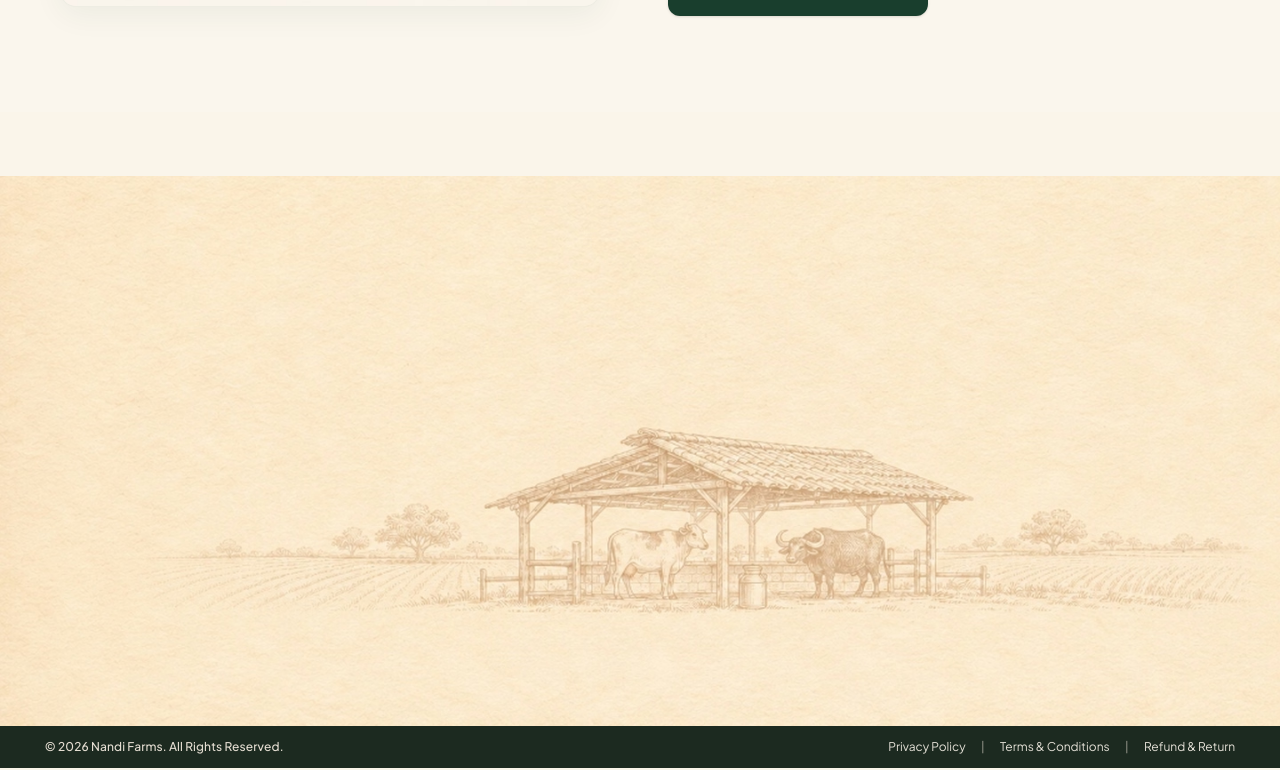
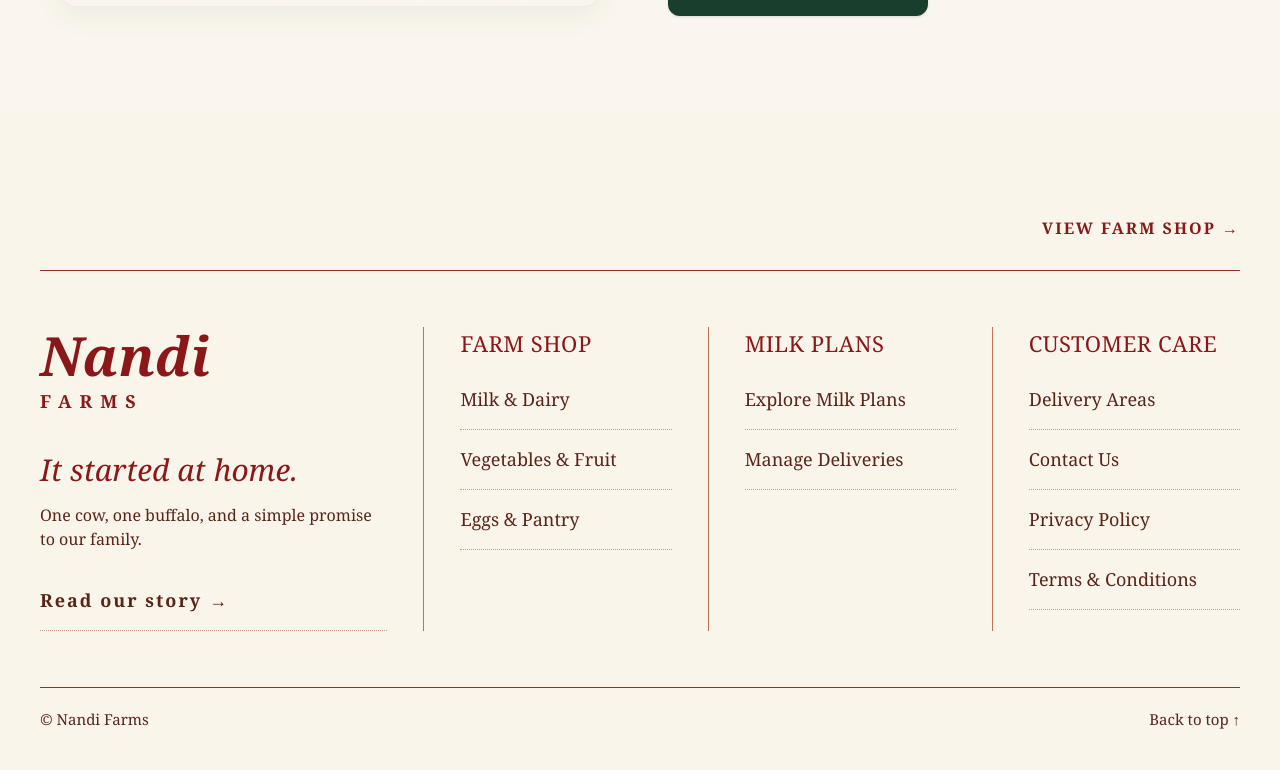
Before and after one commit to janagamsathwikpatel-art/nandi-farms, a Next.js app: page / in a window 1280 px wide. Shown: the part 9666-10436 px from the top of the page. Built offline with nearby package versions, Linux system fonts and the light colour scheme.

Commit message:
feat(footer): implement text-only editorial typography footer matching user code format

```diff
--- a/src/components/NandiFarmsFooter.css
+++ b/src/components/NandiFarmsFooter.css
@@ -1,91 +1,225 @@
-/* Clean Scenic Footer with Vintage Farm Gowshala Etching - Zero Text on Artwork */
-.nandi-footer-section-clean {
-  position: relative;
-  width: 100%;
-  overflow: hidden;
-  background-color: #f7eedf;
-  display: flex;
-  flex-direction: column;
+/* Nandi Farms Editorial Typography Footer */
+.nandi-footer {
+  max-width: 1280px;
+  margin: auto;
+  padding: 40px;
+  color: #5a2419;
+  font-family: Georgia, serif;
+  background: transparent;
   box-sizing: border-box;
 }
 
-.nandi-footer-art-wrapper {
-  position: relative;
-  width: 100%;
-  aspect-ratio: 1024 / 440;
-  max-height: 580px;
-  min-height: 280px;
-  overflow: hidden;
-  display: block;
+.footer-top {
+  display: flex;
+  justify-content: flex-end;
+  padding-bottom: 30px;
+  border-bottom: 1px solid #8f3323;
 }
 
-.nandi-footer-art-img {
-  width: 100%;
-  height: 100%;
-  object-fit: cover;
-  object-position: center bottom;
-  display: block;
-  image-rendering: -webkit-optimize-contrast;
-  image-rendering: crisp-edges;
-  transform: translateZ(0);
+.shop-link,
+.story-link {
+  color: #851b19;
+  font-weight: 700;
+  letter-spacing: 2px;
+  text-decoration: none;
+  transition: color 0.2s ease, transform 0.2s ease;
 }
 
-/* Minimal Sleek Legal Under-Bar */
-.nandi-footer-underbar {
-  position: relative;
-  z-index: 10;
+.shop-link:hover,
+.story-link:hover {
+  color: #aa2421;
+}
+
+.footer-grid {
+  display: grid;
+  grid-template-columns: 1.4fr 1fr 1fr 1fr;
+  gap: 36px;
+  padding: 56px 0;
+}
+
+.footer-grid section:not(.brand-column) {
+  border-left: 1px solid #b87555;
+  padding-left: 36px;
+}
+
+.logo-text strong {
+  display: block;
+  color: #8b1718;
+  font-size: 54px;
+  font-style: italic;
+  line-height: 1.05;
+}
+
+.logo-text span {
+  display: block;
+  color: #8b1718;
+  font-size: 18px;
+  font-weight: 700;
+  letter-spacing: 8px;
+  margin-top: 4px;
+}
+
+.nandi-footer h2,
+.brand-column h2 {
+  color: #8b1718;
+  font-size: 30px;
+  font-style: italic;
+  margin-top: 36px;
+  margin-bottom: 14px;
+  line-height: 1.25;
+}
+
+.brand-column p {
+  color: #5a2419;
+  font-size: 16px;
+  line-height: 1.5;
+  margin-bottom: 20px;
+}
+
+.nandi-footer h3,
+.footer-grid h3 {
+  color: #8b1718;
+  font-size: 22px;
+  margin-top: 0;
+  margin-bottom: 10px;
+  letter-spacing: 0.5px;
+}
+
+.footer-grid a,
+.footer-grid .footer-link-btn {
+  display: block;
   width: 100%;
-  background-color: #1c2a20;
-  padding: 14px clamp(20px, 3.5vw, 64px);
-  display: flex;
-  flex-direction: column;
-  align-items: center;
-  justify-content: space-between;
-  gap: 10px;
-  color: #f5f0e6;
-  font-size: 12px;
+  text-align: left;
+  background: none;
+  border: none;
+  cursor: pointer;
+  padding: 16px 0;
+  color: #5a2419;
+  font-family: Georgia, serif;
+  font-size: 18px;
+  text-decoration: none;
+  border-bottom: 1px dotted #c99a7e;
+  transition: color 0.2s ease, padding-left 0.2s ease;
   box-sizing: border-box;
 }
 
-@media (min-width: 768px) {
-  .nandi-footer-underbar {
-    flex-direction: row;
-    padding: 12px clamp(24px, 3.5vw, 64px);
+.footer-grid a:hover,
+.footer-grid .footer-link-btn:hover {
+  color: #851b19;
+  padding-left: 4px;
+}
+
+.footer-bottom {
+  display: flex;
+  justify-content: space-between;
+  padding-top: 20px;
+  border-top: 1px solid #8f3323;
+  color: #5a2419;
+  font-size: 15px;
+}
+
+.footer-bottom a {
+  color: #5a2419;
+  text-decoration: none;
+  transition: color 0.2s ease;
+}
+
+.footer-bottom a:hover {
+  color: #851b19;
+  text-decoration: underline;
+}
+
+/* Modal styling for legal and contact buttons */
+.nandi-footer-modal-backdrop {
+  position: fixed;
+  inset: 0;
+  background-color: rgba(26, 17, 13, 0.6);
+  backdrop-filter: blur(4px);
+  z-index: 9999;
+  display: grid;
+  place-items: center;
+  padding: 20px;
+}
+
+.nandi-footer-modal-dialog {
+  background: #faf5ea;
+  border: 1px solid #8f3323;
+  border-radius: 16px;
+  max-width: 500px;
+  width: 100%;
+  padding: 28px;
+  box-shadow: 0 16px 40px rgba(44, 27, 19, 0.25);
+  animation: footerModalIn 0.25s ease-out;
+}
+
+@keyframes footerModalIn {
+  from {
+    opacity: 0;
+    transform: translateY(12px) scale(0.97);
+  }
+  to {
+    opacity: 1;
+    transform: translateY(0) scale(1);
   }
 }
 
-.nandi-footer-underbar-copy {
-  margin: 0;
-  font-weight: 450;
-  color: #e5ded2;
-  letter-spacing: 0.01em;
+.nandi-footer-modal-head {
+  display: flex;
+  justify-content: space-between;
+  align-items: center;
+  border-bottom: 1px solid #c99a7e;
+  padding-bottom: 12px;
+  margin-bottom: 16px;
 }
 
-.nandi-footer-underbar-links {
-  display: flex;
-  align-items: center;
-  gap: clamp(8px, 1.2vw, 16px);
-  color: #e5ded2;
+.nandi-footer-modal-head h3 {
+  margin: 0;
+  color: #8b1718;
+  font-size: 22px;
 }
 
-.nandi-footer-underbar-btn {
+.nandi-footer-modal-close {
   background: none;
   border: none;
-  color: #f5f0e6;
-  font-size: inherit;
-  padding: 0;
+  font-size: 28px;
+  color: #8b1718;
   cursor: pointer;
-  opacity: 0.92;
-  transition: opacity 0.2s ease, text-decoration 0.2s ease;
+  line-height: 1;
+  padding: 0 4px;
 }
 
-.nandi-footer-underbar-btn:hover {
-  opacity: 1;
-  text-decoration: underline;
+.nandi-footer-modal-body p {
+  color: #5a2419;
+  font-size: 15px;
+  line-height: 1.6;
+  margin: 0;
 }
 
-.nandi-footer-underbar-divider {
-  opacity: 0.6;
-  user-select: none;
-  color: #e5ded2;
+@media (max-width: 800px) {
+  .footer-grid {
+    grid-template-columns: 1fr;
+    gap: 28px;
+    padding: 36px 0;
+  }
+
+  .footer-grid section:not(.brand-column) {
+    border-left: 0;
+    border-top: 1px solid #b87555;
+    padding: 24px 0 0;
+  }
+
+  .logo-text strong {
+    font-size: 42px;
+  }
+
+  .logo-text span {
+    font-size: 15px;
+    letter-spacing: 6px;
+  }
+
+  .nandi-footer h2,
+  .brand-column h2 {
+    font-size: 26px;
+    margin-top: 24px;
+  }
 }
--- a/src/components/NandiFarmsFooter.tsx
+++ b/src/components/NandiFarmsFooter.tsx
@@ -1,7 +1,7 @@
 "use client";
 
 import React, { useState } from "react";
-import { X } from "lucide-react";
+import Link from "next/link";
 import "./NandiFarmsFooter.css";
 
 interface NandiFarmsFooterProps {
@@ -22,133 +22,126 @@ export default function NandiFarmsFooter({
     setActiveModal({ title, content });
   };
 
+  const scrollToTop = (e: React.MouseEvent) => {
+    e.preventDefault();
+    window.scrollTo({ top: 0, behavior: "smooth" });
+  };
+
   return (
-    <footer className="nandi-footer-section-clean" aria-label="Nandi Farms Scenic Footer">
-      {/* 1. Pure Scenic Vintage Farm Etching Background (Zero Text Overlay) */}
-      <div className="nandi-footer-art-wrapper">
-        <picture>
-          <source
-            type="image/avif"
-            srcSet="
-              /images/footer/nandi-farms-footer-vintage-etching-2560.avif 2560w,
-              /images/footer/nandi-farms-footer-vintage-etching-1920.avif 1920w,
-              /images/footer/nandi-farms-footer-vintage-etching-1440.avif 1440w,
-              /images/footer/nandi-farms-footer-vintage-etching-1024.avif 1024w
-            "
-            sizes="100vw"
-          />
-          <source
-            type="image/webp"
-            srcSet="
-              /images/footer/nandi-farms-footer-vintage-etching-2560.webp 2560w,
-              /images/footer/nandi-farms-footer-vintage-etching-1920.webp 1920w,
-              /images/footer/nandi-farms-footer-vintage-etching-1440.webp 1440w,
-              /images/footer/nandi-farms-footer-vintage-etching-1024.webp 1024w
-            "
-            sizes="100vw"
-          />
-          <img
-            src="/images/footer/nandi-farms-footer-vintage-etching-1920.png"
-            srcSet="
-              /images/footer/nandi-farms-footer-vintage-etching-2560.png 2560w,
-              /images/footer/nandi-farms-footer-vintage-etching-1920.png 1920w,
-              /images/footer/nandi-farms-footer-vintage-etching-1440.png 1440w,
-              /images/footer/nandi-farms-footer-vintage-etching-1024.png 1024w
-            "
-            sizes="100vw"
-            alt="Nandi Farms vintage farm shelter illustration with cow, buffalo, and milk churn"
-            className="nandi-footer-art-img"
-            loading="lazy"
-            decoding="async"
-          />
-        </picture>
+    <footer className="nandi-footer" id="top">
+      <div className="footer-top">
+        <Link className="shop-link" href="/shop">
+          VIEW FARM SHOP <span>&rarr;</span>
+        </Link>
       </div>
 
-      {/* 2. Sleek Legal & Copyright Under-Bar */}
-      <div className="nandi-footer-underbar">
-        <p className="nandi-footer-underbar-copy">
-          &copy; 2026 Nandi Farms. All Rights Reserved.
-        </p>
+      <div className="footer-grid">
+        <section className="brand-column">
+          <div className="logo-text">
+            <strong>Nandi</strong>
+            <span>FARMS</span>
+          </div>
 
-        <div className="nandi-footer-underbar-links">
+          <h2>It started at home.</h2>
+          <p>One cow, one buffalo, and a simple promise to our family.</p>
+          <Link className="story-link" href="/about">
+            Read our story &rarr;
+          </Link>
+        </section>
+
+        <section>
+          <h3>FARM SHOP</h3>
+          <Link href="/shop/milk">Milk &amp; Dairy</Link>
+          <Link href="/shop/vegetables">Vegetables &amp; Fruit</Link>
+          <Link href="/shop/eggs">Eggs &amp; Pantry</Link>
+        </section>
+
+        <section>
+          <h3>MILK PLANS</h3>
+          <a
+            href="https://eveggie.in/subscriptions"
+            target="_blank"
+            rel="noopener noreferrer"
+          >
+            Explore Milk Plans
+          </a>
           <button
             type="button"
+            className="footer-link-btn"
+            onClick={onOpenSubscription}
+          >
+            Manage Deliveries
+          </button>
+        </section>
+
+        <section>
+          <h3>CUSTOMER CARE</h3>
+          <Link href="/shop">Delivery Areas</Link>
+          <button
+            type="button"
+            className="footer-link-btn"
+            onClick={onOpenContact}
+          >
+            Contact Us
+          </button>
+          <button
+            type="button"
+            className="footer-link-btn"
             onClick={() =>
               openInfoModal(
                 "Privacy Policy",
                 "At Nandi Farms, we uphold rigorous customer data security. We protect all user details, payment interactions, and delivery records with end-to-end encryption."
               )
             }
-            className="nandi-footer-underbar-btn"
           >
             Privacy Policy
           </button>
-          <span className="nandi-footer-underbar-divider" aria-hidden="true">|</span>
           <button
             type="button"
+            className="footer-link-btn"
             onClick={() =>
               openInfoModal(
                 "Terms & Conditions",
                 "Subscription memberships may be paused or customized with zero penalty anytime through your daily dashboard or customer care line."
               )
             }
-            className="nandi-footer-underbar-btn"
           >
             Terms &amp; Conditions
           </button>
-          <span className="nandi-footer-underbar-divider" aria-hidden="true">|</span>
-          <button
-            type="button"
-            onClick={() =>
-              openInfoModal(
-                "Refund & Return Policy",
-                "If any delivery batch arrives unsealed, damaged, or fails our freshness test, we issue a prompt replacement or 100% refund without question."
-              )
-            }
-            className="nandi-footer-underbar-btn"
-          >
-            Refund &amp; Return
-          </button>
-        </div>
+        </section>
       </div>
 
-      {/* Accessible Interactive Modal Dialog */}
+      <div className="footer-bottom">
+        <span>&copy; Nandi Farms</span>
+        <a href="#top" onClick={scrollToTop}>
+          Back to top &uarr;
+        </a>
+      </div>
+
       {activeModal && (
         <div
+          className="nandi-footer-modal-backdrop"
+          onClick={() => setActiveModal(null)}
           role="dialog"
           aria-modal="true"
-          aria-labelledby="nandi-modal-title"
-          className="fixed inset-0 z-50 flex items-center justify-center p-4 bg-black/50 backdrop-blur-sm animate-in fade-in duration-200"
-          onClick={() => setActiveModal(null)}
         >
           <div
-            className="relative w-full max-w-lg bg-[#faf6ed] border border-[#133821]/20 rounded-2xl p-6 shadow-2xl text-left"
+            className="nandi-footer-modal-dialog"
             onClick={(e) => e.stopPropagation()}
           >
-            <div className="flex items-center justify-between pb-3 border-b border-[#133821]/15 mb-4">
-              <h4 id="nandi-modal-title" className="font-playfair text-xl font-bold text-[#133821]">
-                {activeModal.title}
-              </h4>
+            <div className="nandi-footer-modal-head">
+              <h3>{activeModal.title}</h3>
               <button
                 type="button"
+                className="nandi-footer-modal-close"
                 onClick={() => setActiveModal(null)}
-                className="w-8 h-8 rounded-full bg-[#133821]/10 hover:bg-[#133821]/20 flex items-center justify-center text-[#133821] transition-colors"
                 aria-label="Close dialog"
               >
-                <X className="w-4 h-4" />
+                &times;
               </button>
             </div>
-            <div className="text-sm text-[#1a3e26] whitespace-pre-line leading-relaxed max-h-[60vh] overflow-y-auto pr-1">
-              {activeModal.content}
-            </div>
-            <div className="mt-6 flex justify-end">
-              <button
-                type="button"
-                onClick={() => setActiveModal(null)}
-                className="px-5 py-2 bg-[#133821] hover:bg-[#255d38] text-white text-xs font-semibold rounded-full shadow transition-all"
-              >
-                Close
-              </button>
+            <div className="nandi-footer-modal-body">
+              <p>{activeModal.content}</p>
             </div>
           </div>
         </div>
```
